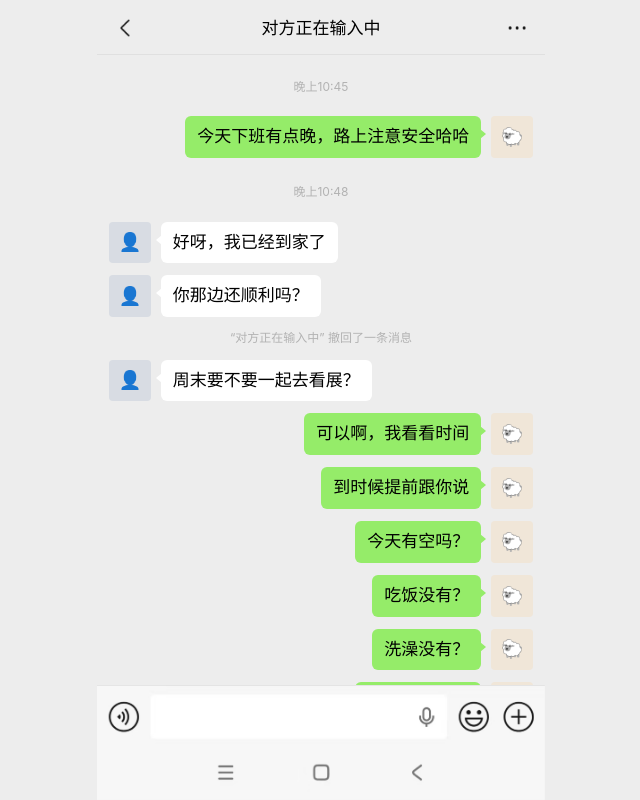
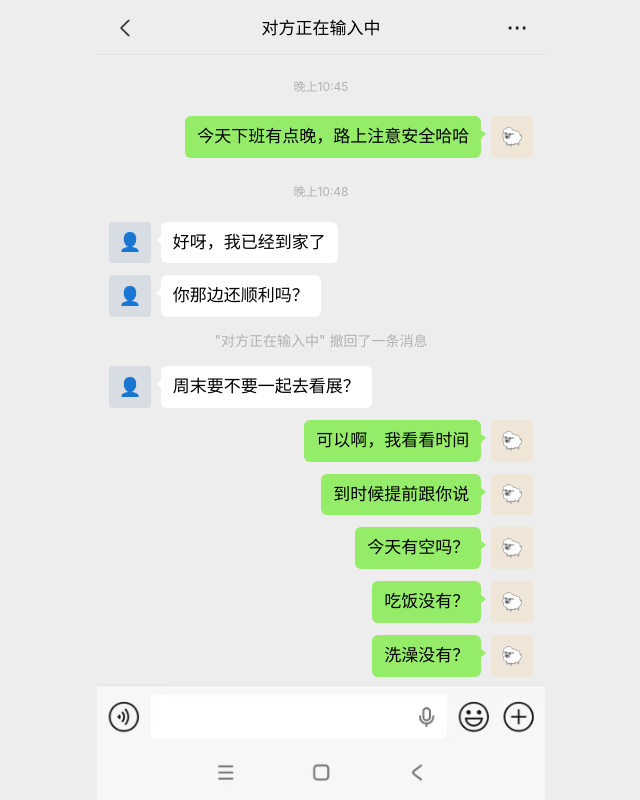
Before and after one commit to yichong108/content-creator, a Next.js app in the folder apps/web/: page / in a window 1280 px wide. Shown: the whole page, without its empty margins (319-959 px from the left). Built offline with nearby package versions, Linux system fonts and the light colour scheme.

Commit message:
Fix system message formatting and adjust ChatRow component styling for improved text visibility.

```diff
--- a/apps/web/src/app/page.tsx
+++ b/apps/web/src/app/page.tsx
@@ -12,7 +12,7 @@ const chatItems: ChatItem[] = [
   { kind: "timestamp", text: "晚上10:48" },
   { kind: "incoming", text: "好呀，我已经到家了" },
   { kind: "incoming", text: "你那边还顺利吗？" },
-  { kind: "system", text: "“对方正在输入中” 撤回了一条消息" },
+  { kind: "system", text: '"对方正在输入中" 撤回了一条消息' },
   { kind: "incoming", text: "周末要不要一起去看展？" },
   { kind: "outgoing", text: "可以啊，我看看时间" },
   { kind: "outgoing", text: "到时候提前跟你说" },
@@ -53,7 +53,7 @@ function ChatRow({ item }: { item: ChatItem }) {
 
   if (item.kind === "system") {
     return (
-      <p className="py-2 text-center text-[12px] leading-[1.2] text-[var(--wechat-text-secondary)]">
+      <p className="py-2.5 text-center text-[14px] leading-[1.2] text-[var(--wechat-text-secondary)]">
         {item.text}
       </p>
     );
```
